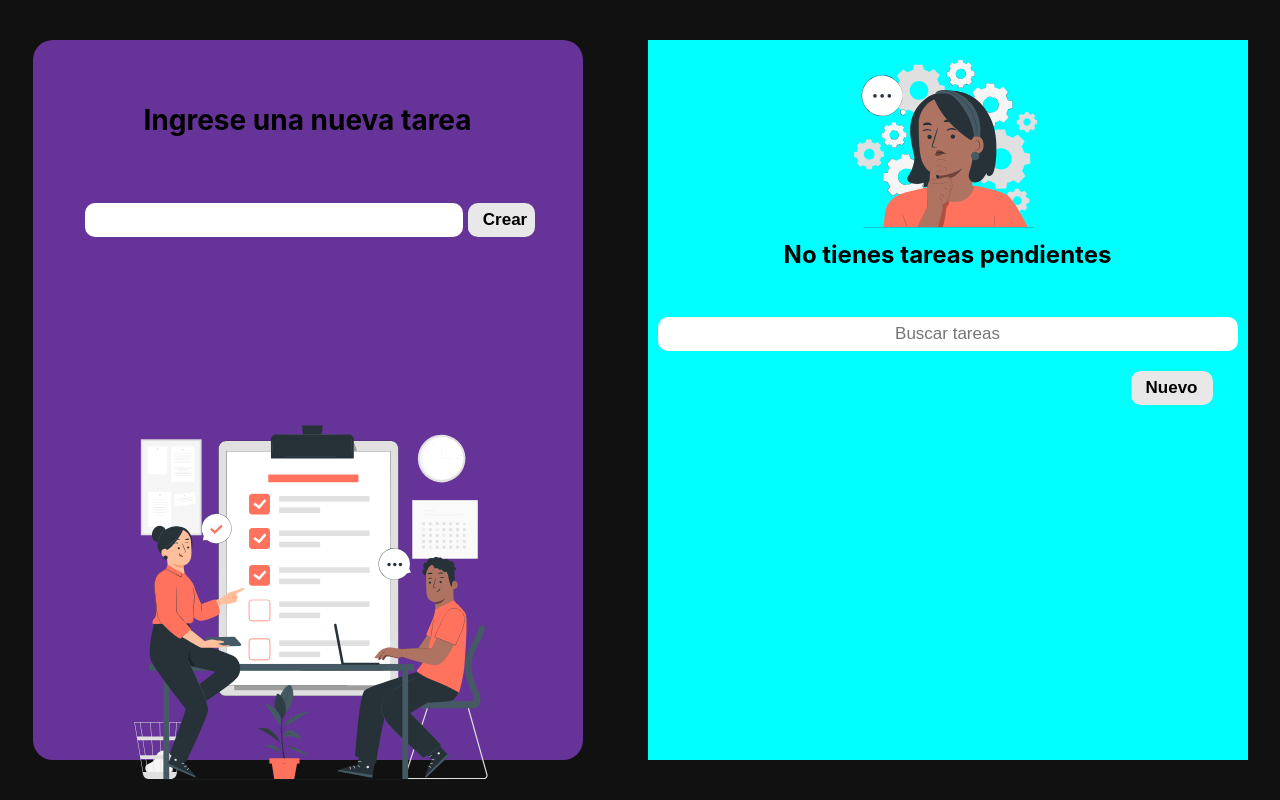
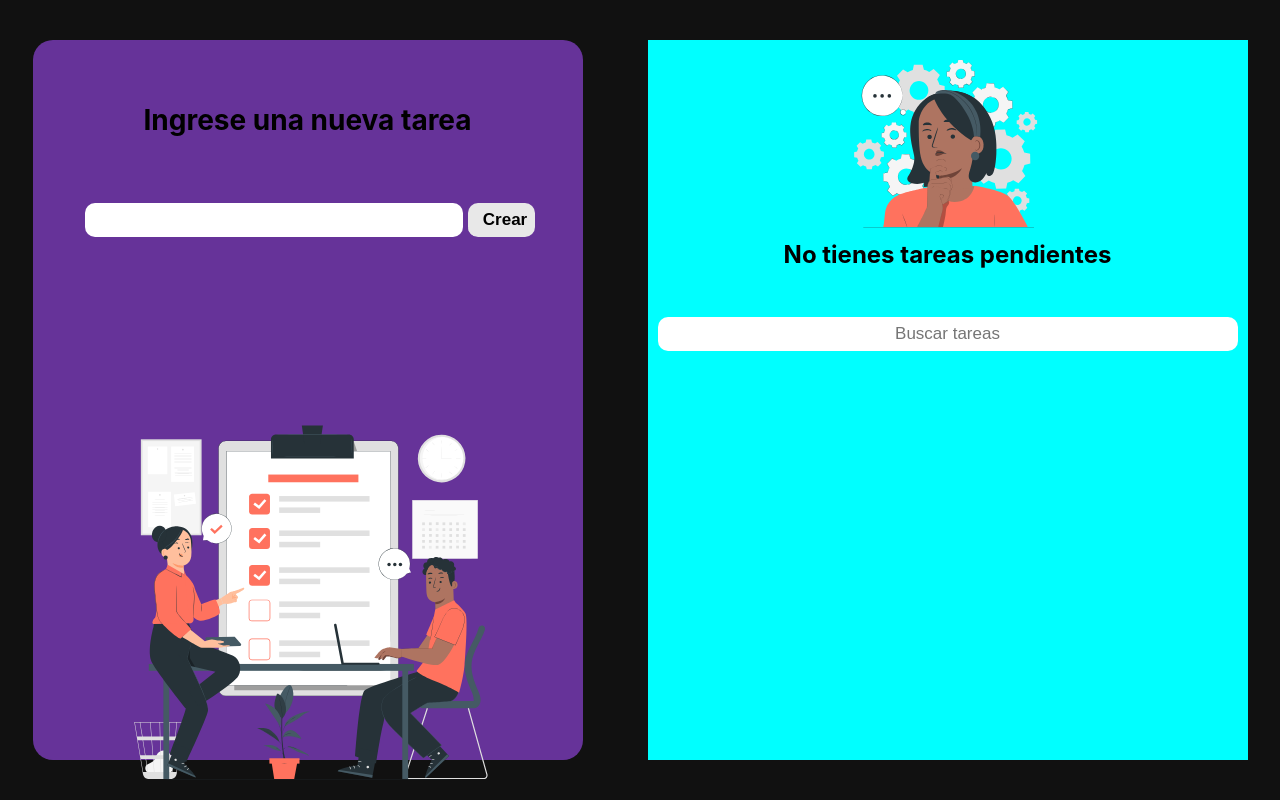
Before and after one commit to LuisEdgardoCoronel/react-TODOs-list, a React (Create React App) app: page / in a window 1280 px wide. Built offline with nearby package versions, Linux system fonts and the light colour scheme.

Commit message:
media del btn

```diff
--- a/src/components/TodoViewList/style.css
+++ b/src/components/TodoViewList/style.css
@@ -1,5 +1,7 @@
 .view-list-container{
-    width: 600px;
+    min-width: 430px;
+    max-width: 600px;
+    width: 100%;
     background-color: aqua;
     display: flex;
     flex-direction: column;
@@ -18,3 +20,12 @@
 .icon-pensando{
     width: 200px;
 }
+
+.view-list-container button{
+    display: none;
+}
+@media screen and (max-width:850px) {
+    .view-list-container button{
+        display: block;
+    }
+}
```
